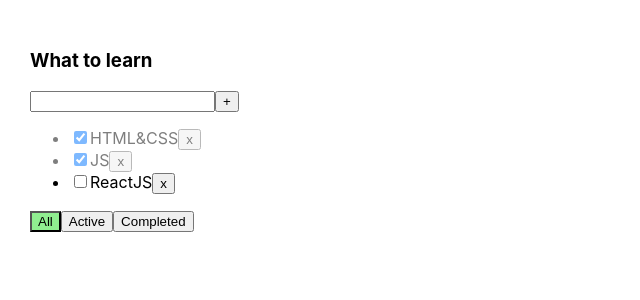
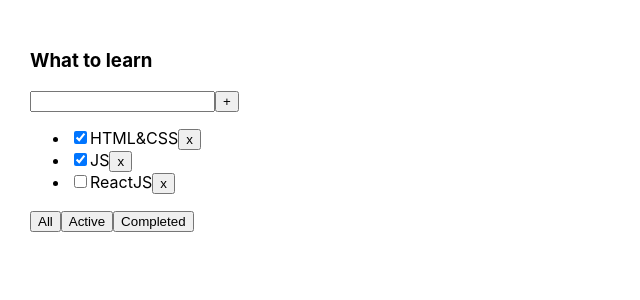
Before and after one commit to OlhaFedorets/5-todolist, a React (Create React App) app: page / in a window 1280 px wide. Shown: the top 300 px of the page, without its empty margins (0-640 px from the left). Built offline with nearby package versions, Linux system fonts and the light colour scheme.

Commit message:
change app

```diff
--- a/src/App.css
+++ b/src/App.css
@@ -7,19 +7,18 @@
   margin-right: 50px;
 }
 
-
 .error {
-  border: red 3px solid;
+  border: red 1px solid;
 }
 
-.errorMessage {
+.error-message {
   color: red;
 }
 
-.activeFilter {
+.active-filter {
   background-color: lightgreen;
 }
 
-.isDone {
+.is-done {
   opacity: 0.5;
 }
--- a/src/App.tsx
+++ b/src/App.tsx
@@ -28,7 +28,7 @@
 		setTasks(filteredTasks)
 	}
 
-	const addTask = (title: string)=> {
+	const addTask = (title: string) => {
 		const newTask = {
 			id: v1(),
 			title: title,
@@ -42,15 +42,9 @@
 		setFilter(filter)
 	}
 
-	const changeIsDone = (taskId: string, isDone: boolean) =>{
-
-		setTasks(tasks.map(el=>el.id===taskId ? {...el, isDone: isDone} : el))
-
-		// const currentTask = tasks.find((el) => el.id === taskId)
-		// if (currentTask) {
-		// 	currentTask.isDone = !currentTask.isDone
-		// }
-		// setTasks([...tasks])
+	const changeTaskStatus = (taskId: string, taskStatus: boolean) => {
+		const newState = tasks.map(t => t.id == taskId ? {...t, isDone: taskStatus} : t)
+		setTasks(newState)
 	}
 
 	let tasksForTodolist = tasks
@@ -70,7 +64,8 @@
 				removeTask={removeTask}
 				changeFilter={changeFilter}
 				addTask={addTask}
-				changeIsDone={changeIsDone}
+				changeTaskStatus={changeTaskStatus}
+				filter={filter}
 			/>
 		</div>
 	);
```
